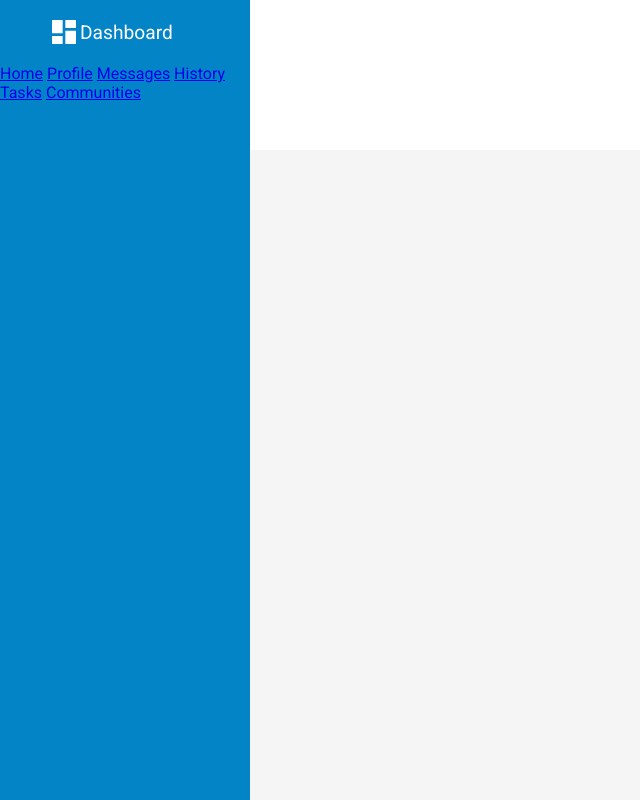
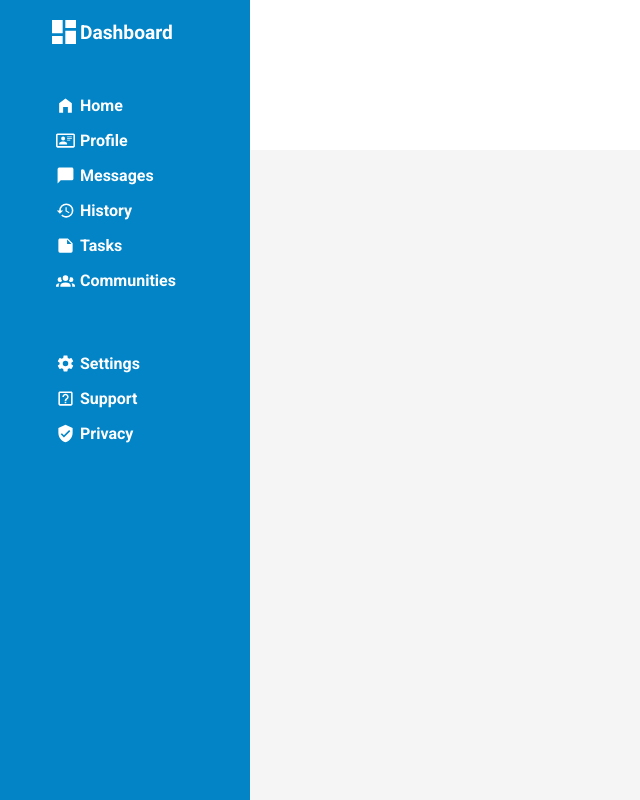
Before and after one commit to aiuyap/odin-admin-dashboard, a plain HTML site: page index.html in a window 1280 px wide. Shown: the whole page, without its empty margins (0-640 px from the left). Drawn offline with Linux system fonts and the light colour scheme.

Commit message:
Completed side bar

```diff
--- a/index.html
+++ b/index.html
@@ -14,15 +14,31 @@
                 <div>Dashboard</div>
             </div>
             <div class="links">
+                <svg class="svg-icon-links" xmlns="http://www.w3.org/2000/svg" viewBox="0 0 24 24"><title>home-variant</title><path d="M12,3L20,9V21H15V14H9V21H4V9L12,3Z" /></svg>
                 <a href="#">Home</a>
+                <svg class="svg-icon-links" xmlns="http://www.w3.org/2000/svg" viewBox="0 0 24 24"><title>card-account-details-outline</title><path d="M22,3H2C0.91,3.04 0.04,3.91 0,5V19C0.04,20.09 0.91,20.96 2,21H22C23.09,20.96 23.96,20.09 24,19V5C23.96,3.91 23.09,3.04 22,3M22,19H2V5H22V19M14,17V15.75C14,14.09 10.66,13.25 9,13.25C7.34,13.25 4,14.09 4,15.75V17H14M9,7A2.5,2.5 0 0,0 6.5,9.5A2.5,2.5 0 0,0 9,12A2.5,2.5 0 0,0 11.5,9.5A2.5,2.5 0 0,0 9,7M14,7V8H20V7H14M14,9V10H20V9H14M14,11V12H18V11H14" /></svg>
                 <a href="#">Profile</a>
+                <svg class="svg-icon-links" xmlns="http://www.w3.org/2000/svg" viewBox="0 0 24 24"><title>message</title><path d="M20,2H4A2,2 0 0,0 2,4V22L6,18H20A2,2 0 0,0 22,16V4C22,2.89 21.1,2 20,2Z" /></svg>
                 <a href="#">Messages</a>
+                <svg class="svg-icon-links" xmlns="http://www.w3.org/2000/svg" viewBox="0 0 24 24"><title>history</title><path d="M13.5,8H12V13L16.28,15.54L17,14.33L13.5,12.25V8M13,3A9,9 0 0,0 4,12H1L4.96,16.03L9,12H6A7,7 0 0,1 13,5A7,7 0 0,1 20,12A7,7 0 0,1 13,19C11.07,19 9.32,18.21 8.06,16.94L6.64,18.36C8.27,20 10.5,21 13,21A9,9 0 0,0 22,12A9,9 0 0,0 13,3" /></svg>
                 <a href="#">History</a>
+                <svg class="svg-icon-links" xmlns="http://www.w3.org/2000/svg" viewBox="0 0 24 24"><title>note</title><path d="M14,10V4.5L19.5,10M5,3C3.89,3 3,3.89 3,5V19A2,2 0 0,0 5,21H19A2,2 0 0,0 21,19V9L15,3H5Z" /></svg>
                 <a href="#">Tasks</a>
+                <svg class="svg-icon-links" xmlns="http://www.w3.org/2000/svg" viewBox="0 0 24 24"><title>account-group</title><path d="M12,5.5A3.5,3.5 0 0,1 15.5,9A3.5,3.5 0 0,1 12,12.5A3.5,3.5 0 0,1 8.5,9A3.5,3.5 0 0,1 12,5.5M5,8C5.56,8 6.08,8.15 6.53,8.42C6.38,9.85 6.8,11.27 7.66,12.38C7.16,13.34 6.16,14 5,14A3,3 0 0,1 2,11A3,3 0 0,1 5,8M19,8A3,3 0 0,1 22,11A3,3 0 0,1 19,14C17.84,14 16.84,13.34 16.34,12.38C17.2,11.27 17.62,9.85 17.47,8.42C17.92,8.15 18.44,8 19,8M5.5,18.25C5.5,16.18 8.41,14.5 12,14.5C15.59,14.5 18.5,16.18 18.5,18.25V20H5.5V18.25M0,20V18.5C0,17.11 1.89,15.94 4.45,15.6C3.86,16.28 3.5,17.22 3.5,18.25V20H0M24,20H20.5V18.25C20.5,17.22 20.14,16.28 19.55,15.6C22.11,15.94 24,17.11 24,18.5V20Z" /></svg>
                 <a href="#">Communities</a>
             </div>
+            <div class="links">
+                <svg class="svg-icon-links" xmlns="http://www.w3.org/2000/svg" viewBox="0 0 24 24"><title>cog</title><path d="M12,15.5A3.5,3.5 0 0,1 8.5,12A3.5,3.5 0 0,1 12,8.5A3.5,3.5 0 0,1 15.5,12A3.5,3.5 0 0,1 12,15.5M19.43,12.97C19.47,12.65 19.5,12.33 19.5,12C19.5,11.67 19.47,11.34 19.43,11L21.54,9.37C21.73,9.22 21.78,8.95 21.66,8.73L19.66,5.27C19.54,5.05 19.27,4.96 19.05,5.05L16.56,6.05C16.04,5.66 15.5,5.32 14.87,5.07L14.5,2.42C14.46,2.18 14.25,2 14,2H10C9.75,2 9.54,2.18 9.5,2.42L9.13,5.07C8.5,5.32 7.96,5.66 7.44,6.05L4.95,5.05C4.73,4.96 4.46,5.05 4.34,5.27L2.34,8.73C2.21,8.95 2.27,9.22 2.46,9.37L4.57,11C4.53,11.34 4.5,11.67 4.5,12C4.5,12.33 4.53,12.65 4.57,12.97L2.46,14.63C2.27,14.78 2.21,15.05 2.34,15.27L4.34,18.73C4.46,18.95 4.73,19.03 4.95,18.95L7.44,17.94C7.96,18.34 8.5,18.68 9.13,18.93L9.5,21.58C9.54,21.82 9.75,22 10,22H14C14.25,22 14.46,21.82 14.5,21.58L14.87,18.93C15.5,18.67 16.04,18.34 16.56,17.94L19.05,18.95C19.27,19.03 19.54,18.95 19.66,18.73L21.66,15.27C21.78,15.05 21.73,14.78 21.54,14.63L19.43,12.97Z" /></svg>
+                <a href="#">Settings</a>
+                <svg class="svg-icon-links" xmlns="http://www.w3.org/2000/svg" viewBox="0 0 24 24"><title>help-box-outline</title><path d="M11 18H13V16H11V18M12 6C9.8 6 8 7.8 8 10H10C10 8.9 10.9 8 12 8S14 8.9 14 10C14 12 11 11.8 11 15H13C13 12.8 16 12.5 16 10C16 7.8 14.2 6 12 6M19 5V19H5V5H19M19 3H5C3.9 3 3 3.9 3 5V19C3 20.1 3.9 21 5 21H19C20.1 21 21 20.1 21 19V5C21 3.9 20.1 3 19 3Z" /></svg>
+                <a href="#">Support</a>
+                <svg class="svg-icon-links" xmlns="http://www.w3.org/2000/svg" viewBox="0 0 24 24"><title>shield-check</title><path d="M10,17L6,13L7.41,11.59L10,14.17L16.59,7.58L18,9M12,1L3,5V11C3,16.55 6.84,21.74 12,23C17.16,21.74 21,16.55 21,11V5L12,1Z" /></svg>
+                <a href="#">Privacy</a>
+            </div>
         </div>
-        <div id="header"></div>
+        <div id="header">
+
+        </div>
         <div id="main-content"></div>
     </div>
 </body>
--- a/styles.css
+++ b/styles.css
@@ -28,16 +28,41 @@
     display: grid;
     grid-template-columns: 80px 1fr;
     font-size: 1.2rem;
+    font-weight: 700;
     justify-content: center;
     justify-items: left;
     align-items: center;
     padding: 1rem 0 1rem 0;
+    row-gap: 0;
 }
 
-.svg-icon-db {
+.links {
+    display: grid;
+    grid-template-columns: 80px 1fr;
+    font-size: 1rem;
+    font-weight: 700;
+    justify-content: center;
+    justify-items: left;
+    align-items: center;
+    row-gap: 1rem;
+    padding: 2rem 0 2rem 0;
+}
+
+.links a {
+    text-decoration: none;
+    color: inherit;
+}
+
+.svg-icon-db,
+.svg-icon-links {
     width: 2rem;
     fill: white;
     justify-self: right;
+}
+
+.svg-icon-links {
+    width: 1.5rem;
+    padding-right: 5px;
 }
 
 #header {
```
